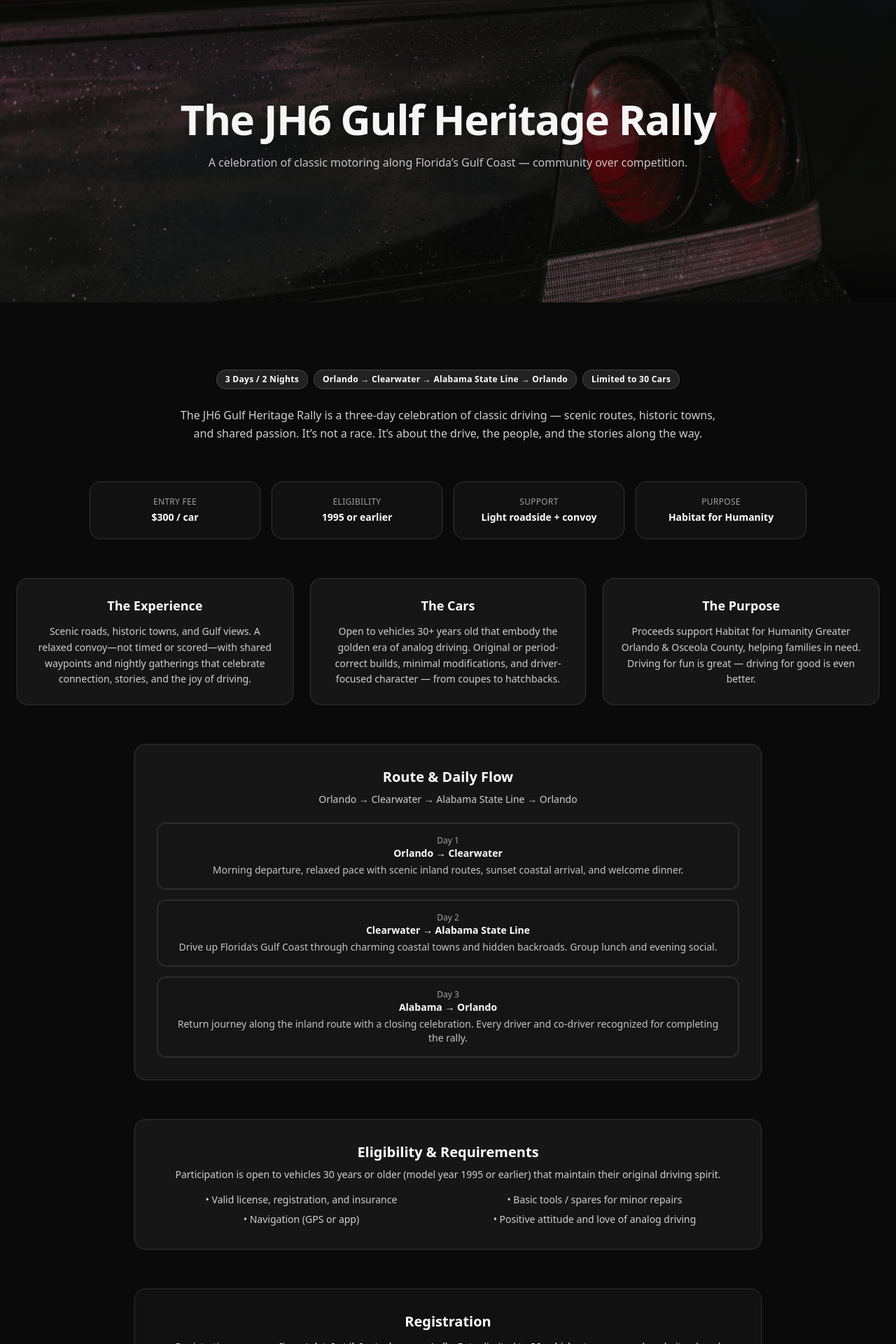
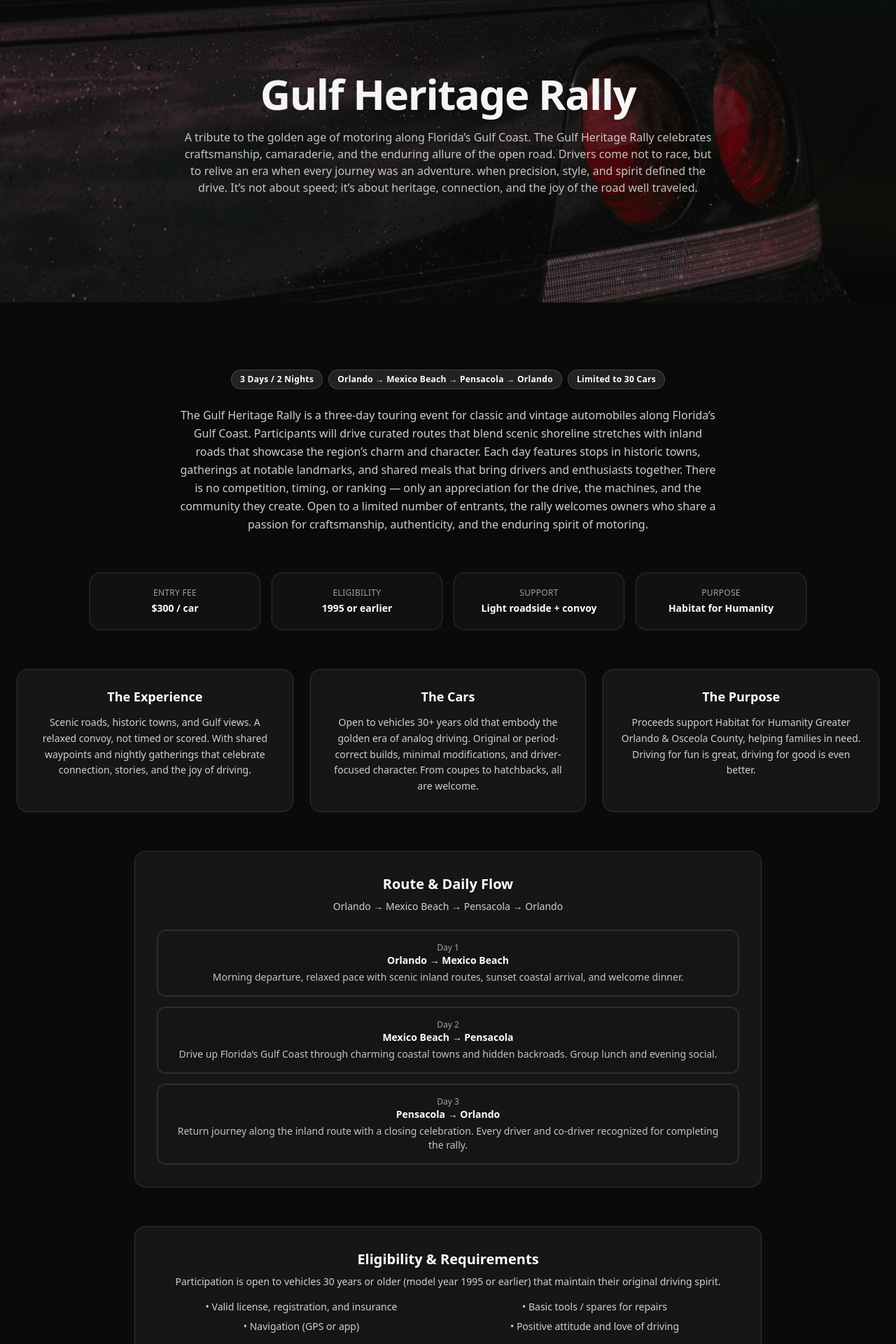
Before and after one commit to genghisjuan/JH6AUTOSHOP, a Next.js app: page /rally in a window 1280 px wide. Shown: the part 113-2033 px from the top of the page at 70% size. Built offline with nearby package versions, Linux system fonts and the light colour scheme.

Commit message:
Update page.tsx

```diff
--- a/app/rally/page.tsx
+++ b/app/rally/page.tsx
@@ -4,8 +4,10 @@ export default function Page() {
   return (
     <div>
       <PageHero
-        title="The JH6 Gulf Heritage Rally"
-        subtitle="A celebration of classic motoring along Florida’s Gulf Coast — community over competition."
+        title="Gulf Heritage Rally"
+        subtitle="A tribute to the golden age of motoring along Florida’s Gulf Coast. The Gulf Heritage Rally celebrates craftsmanship, camaraderie, and the enduring allure of the open road.
+        Drivers come not to race, but to relive an era when every journey was an adventure. when precision, style, and spirit defined the drive.
+        It’s not about speed; it’s about heritage, connection, and the joy of the road well traveled."
       />
 
       <section className="mx-auto max-w-7xl px-4 sm:px-6 mt-16 sm:mt-20 lg:mt-24 pb-20">
@@ -16,7 +18,7 @@ export default function Page() {
               3 Days / 2 Nights
             </span>
             <span className="rounded-full border border-white/15 bg-white/10 px-3 py-1 text-[12px] font-semibold tracking-wide text-white">
-              Orlando → Clearwater → Alabama State Line → Orlando
+              Orlando → Mexico Beach → Pensacola → Orlando
             </span>
             <span className="rounded-full border border-white/15 bg-white/10 px-3 py-1 text-[12px] font-semibold tracking-wide text-white">
               Limited to 30 Cars
@@ -24,9 +26,9 @@ export default function Page() {
           </div>
 
           <p className="mx-auto max-w-3xl text-white/80 leading-relaxed">
-            The JH6 Gulf Heritage Rally is a three-day celebration of classic driving — scenic
-            routes, historic towns, and shared passion. It’s not a race. It’s about the drive, the
-            people, and the stories along the way.
+           The Gulf Heritage Rally is a three-day touring event for classic and vintage automobiles along Florida’s Gulf Coast. Participants will drive curated routes that blend scenic shoreline stretches with inland roads that showcase the region’s charm and character.
+            Each day features stops in historic towns, gatherings at notable landmarks, and shared meals that bring drivers and enthusiasts together.
+            There is no competition, timing, or ranking — only an appreciation for the drive, the machines, and the community they create. Open to a limited number of entrants, the rally welcomes owners who share a passion for craftsmanship, authenticity, and the enduring spirit of motoring.
           </p>
         </div>
 
@@ -53,15 +55,15 @@ export default function Page() {
           {[
             {
               title: "The Experience",
-              desc: "Scenic roads, historic towns, and Gulf views. A relaxed convoy—not timed or scored—with shared waypoints and nightly gatherings that celebrate connection, stories, and the joy of driving.",
+              desc: "Scenic roads, historic towns, and Gulf views. A relaxed convoy, not timed or scored. With shared waypoints and nightly gatherings that celebrate connection, stories, and the joy of driving.",
             },
             {
               title: "The Cars",
-              desc: "Open to vehicles 30+ years old that embody the golden era of analog driving. Original or period-correct builds, minimal modifications, and driver-focused character — from coupes to hatchbacks.",
+              desc: "Open to vehicles 30+ years old that embody the golden era of analog driving. Original or period-correct builds, minimal modifications, and driver-focused character. From coupes to hatchbacks, all are welcome.",
             },
             {
               title: "The Purpose",
-              desc: "Proceeds support Habitat for Humanity Greater Orlando & Osceola County, helping families in need. Driving for fun is great — driving for good is even better.",
+              desc: "Proceeds support Habitat for Humanity Greater Orlando & Osceola County, helping families in need. Driving for fun is great, driving for good is even better.",
             },
           ].map(({ title, desc }) => (
             <article
@@ -78,26 +80,26 @@ export default function Page() {
         <div className="mx-auto mt-14 max-w-4xl rounded-2xl border border-white/10 bg-white/5 p-6 sm:p-8 text-center ring-1 ring-white/5 backdrop-blur">
           <h2 className="text-xl font-semibold text-white mb-2">Route & Daily Flow</h2>
           <p className="text-sm text-white/80 mb-6">
-            Orlando → Clearwater → Alabama State Line → Orlando
+            Orlando → Mexico Beach → Pensacola → Orlando
           </p>
 
           <ol className="space-y-4 text-left sm:text-center">
             {[
               {
                 day: "Day 1",
-                route: "Orlando → Clearwater",
+                route: "Orlando → Mexico Beach",
                 notes:
                   "Morning departure, relaxed pace with scenic inland routes, sunset coastal arrival, and welcome dinner.",
               },
               {
                 day: "Day 2",
-                route: "Clearwater → Alabama State Line",
+                route: "Mexico Beach → Pensacola",
                 notes:
                   "Drive up Florida’s Gulf Coast through charming coastal towns and hidden backroads. Group lunch and evening social.",
               },
               {
                 day: "Day 3",
-                route: "Alabama → Orlando",
+                route: "Pensacola → Orlando",
                 notes:
                   "Return journey along the inland route with a closing celebration. Every driver and co-driver recognized for completing the rally.",
               },
@@ -123,9 +125,9 @@ export default function Page() {
           </p>
           <ul className="mt-3 grid gap-2 text-sm text-white/80 sm:grid-cols-2 text-left sm:text-center">
             <li>• Valid license, registration, and insurance</li>
-            <li>• Basic tools / spares for minor repairs</li>
+            <li>• Basic tools / spares for repairs</li>
             <li>• Navigation (GPS or app)</li>
-            <li>• Positive attitude and love of analog driving</li>
+            <li>• Positive attitude and love of driving</li>
           </ul>
         </div>
 
@@ -136,7 +138,7 @@ export default function Page() {
         >
           <h2 className="text-xl font-semibold text-white mb-3">Registration</h2>
           <p className="text-sm text-white/80">
-            Registration opens on <span className="text-white">[insert date]</span> at{" "}
+            Registration opens on <span className="text-white">[November 1st]\</span> at{" "}
             <span className="text-white">jh6autoshop.com/rally</span>. Entry limited to{" "}
             <span className="text-white">30 vehicles</span> to ensure a close-knit, relaxed
             experience.
```
